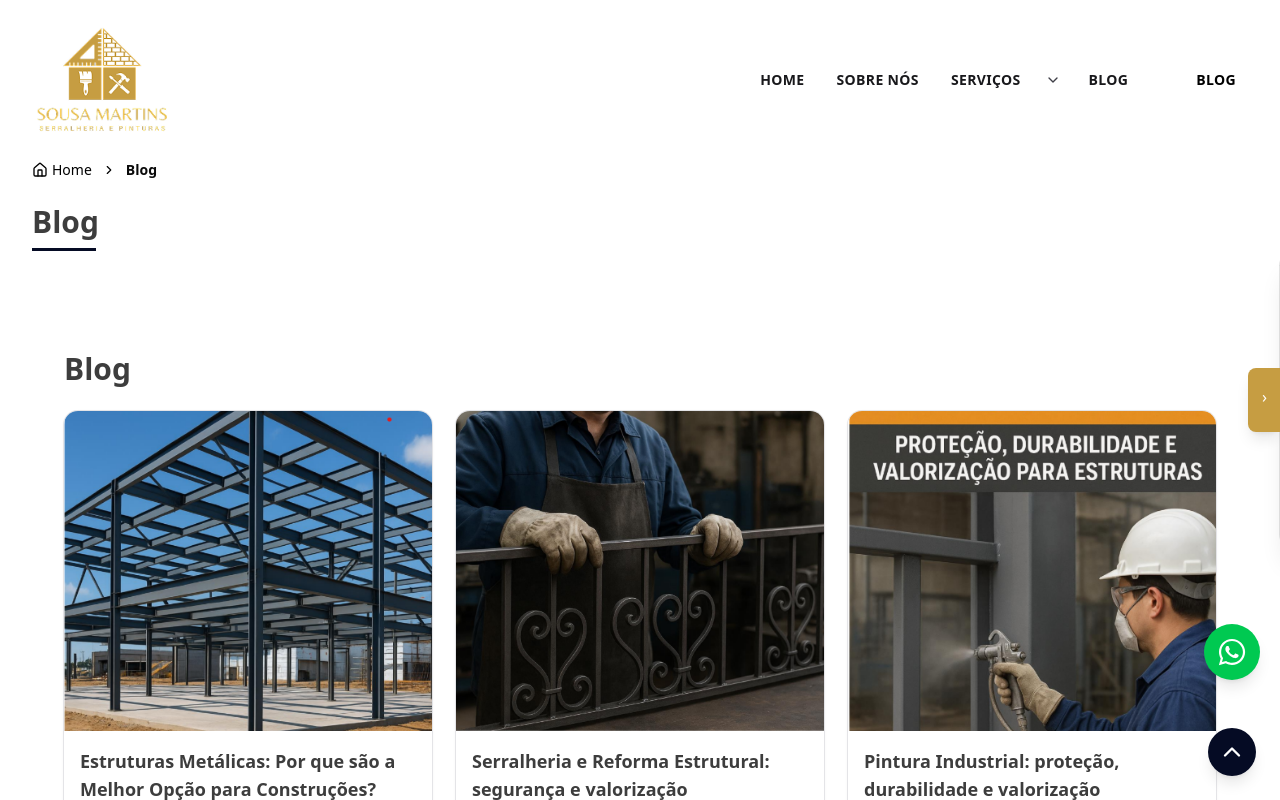
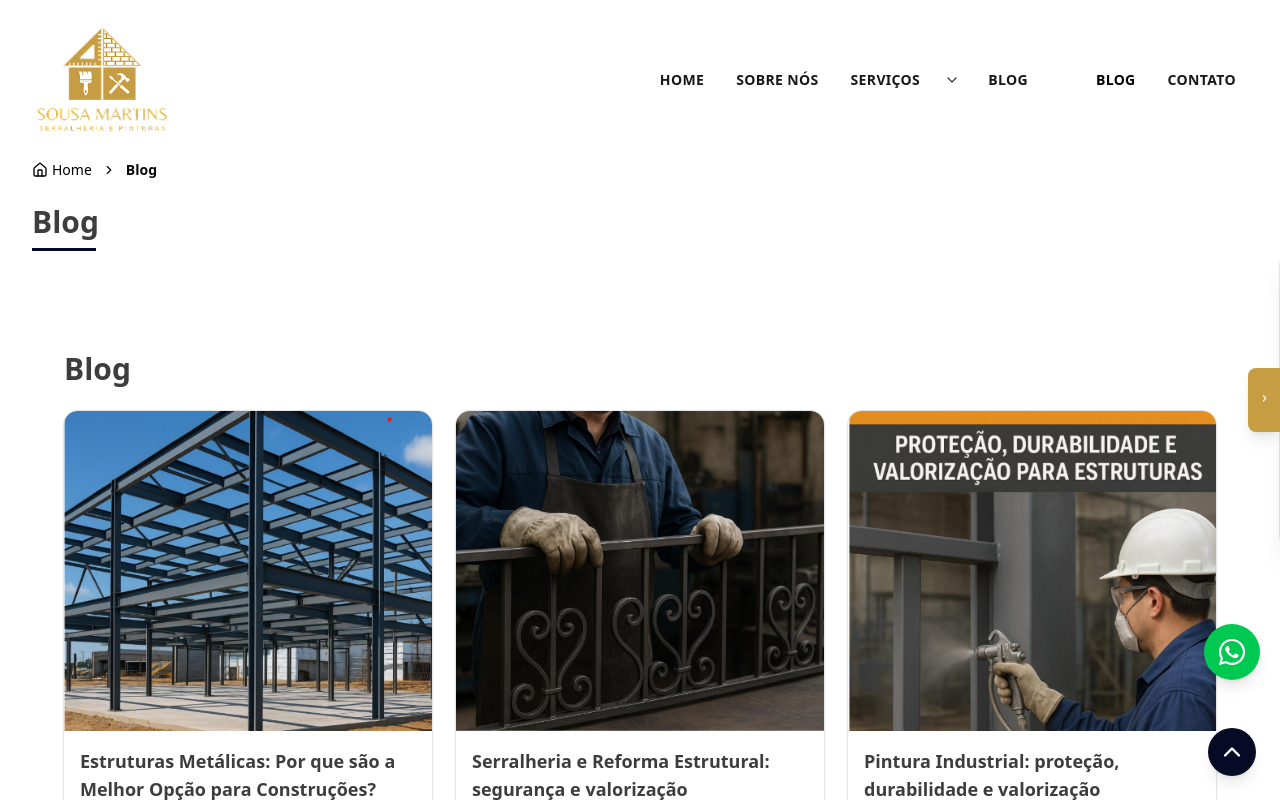
Before and after one commit to HeitorBMarini/souza-martins, a Next.js app: page /blog in a window 1280 px wide. Shown: the top 800 px of the page. Built offline with nearby package versions, Linux system fonts and the light colour scheme.

Commit message:
Ajuste Resend email e remoção comentários no codigo

```diff
--- a/src/app/api/contact/route.ts
+++ b/src/app/api/contact/route.ts
@@ -45,38 +45,36 @@ export async function POST(req: NextRequest) {
 
     const RESEND_API_KEY = process.env.RESEND_API_KEY;
     const to = process.env.CONTACT_TO!;
-    const from = process.env.CONTACT_FROM!;
+    const fromAddress = process.env.CONTACT_FROM!;
 
-    // Se faltar ENV em dev, simula sucesso
-    if (!RESEND_API_KEY || !to || !from) {
+    if (!RESEND_API_KEY || !to || !fromAddress) {
       console.warn("[/api/contact] ENV ausente. Simulando envio.", {
         hasKey: !!RESEND_API_KEY,
         to,
-        from,
+        fromAddress,
       });
       return Response.json({ ok: true, simulated: true });
     }
 
     const resend = new Resend(RESEND_API_KEY);
 
-    // Gera HTML do template React
     const html = await render(
       EmailTemplate({ name, email, phone, source, message }),
       { pretty: true }
     );
 
     const { data, error } = await resend.emails.send({
-      from,          // ex.: onboarding@resend.dev (teste) ou domínio verificado
-      to: [to],      // ex.: seu gmail
-      replyTo: email, // <- camelCase
+      from: `Souza Martins <${fromAddress}>`,
+      to: [to],
       subject: `Novo contato do site: ${name}`,
       html,
-      // text: `Nome: ${name}\nE-mail: ${email}\nTelefone: ${phone}\nFonte: ${source}\n\n${message}`,
+      // ⬇️ campo correto no SDK do Resend
+      replyTo: email,
     });
 
     if (error) {
       console.error("Resend error:", error);
-      return Response.json({ error: error.message || "Erro Resend" }, { status: 502 });
+      return Response.json({ error: (error as any).message || "Erro Resend" }, { status: 502 });
     }
 
     return Response.json({ ok: true, id: data?.id });
--- a/src/components/Banner.tsx
+++ b/src/components/Banner.tsx
@@ -5,7 +5,6 @@ import { Button } from "@/components/ui/button";
 
 export default function Banner() {
   return (
-    // 👇 hidden sm:block → esconde no mobile (<640px) e mostra no restante
     <section className="relative w-full min-h-[90vh] overflow-hidden hidden sm:block">
       {/* Vídeo de fundo */}
       <video
--- a/src/components/BlogRail.tsx
+++ b/src/components/BlogRail.tsx
@@ -10,7 +10,6 @@ export default function BlogRail() {
   const isBlog = pathname.startsWith("/blog");
   const [open, setOpen] = useState(false);
 
-  // fecha o painel quando trocar de rota
   useEffect(() => {
     setOpen(false);
   }, [pathname]);
@@ -23,7 +22,6 @@ export default function BlogRail() {
     []
   );
 
-  /* ----------------------------- DESKTOP (md+) ----------------------------- */
   return (
     <>
       <div
--- a/src/components/ButtonFixed.tsx
+++ b/src/components/ButtonFixed.tsx
@@ -17,7 +17,7 @@ export default function ButtonFixed() {
         shadow-lg
         hover:bg-zinc-300 transition
       "
-    >
+>
       <ChevronUp className="size-7" />
     </button>
   );
--- a/src/components/Header.tsx
+++ b/src/components/Header.tsx
@@ -68,7 +68,9 @@ function MobileCategory({
               key={s.slug}
               href={`/servicos/${category}/${s.slug}`}
               onClick={onNavigate}
-              className="block px-3 py-1.5 text-sm text-zinc-300 hover:text-white"
+              className="relative px-3 py-2 text-sm uppercase tracking-wide font-bold text-white hover:text-secondary
+    after:absolute after:bottom-0 after:left-0 after:h-[2px] after:w-0 after:bg-white
+    after:transition-all after:duration-300 after:content-[''] hover:after:w-full"
             >
               {s.label}
             </Link>
@@ -79,11 +81,10 @@ function MobileCategory({
   );
 }
 
-/* ---------- Header ---------- */
 export default function HeaderSecondary() {
   const pathname = usePathname();
   const [openMobile, setOpenMobile] = useState(false);
-  const [openMobileServices, setOpenMobileServices] = useState(false); // << dropdown Serviços mobile
+  const [openMobileServices, setOpenMobileServices] = useState(false);
   const [openMobileBlog, setOpenMobileBlog] = useState(false);
   const [scrolled, setScrolled] = useState(false);
 
@@ -262,6 +263,16 @@ export default function HeaderSecondary() {
             >
               {MAIN_LINKS[2].label}
             </Link>
+
+                <Link
+                  href="/contato"
+                  className=" relative px-3 py-2 text-sm uppercase tracking-wide font-bold text-white hover:text-secondary
+    after:absolute after:bottom-0 after:left-0 after:h-[2px] after:w-0 after:bg-white
+    after:transition-all after:duration-300 after:content-[''] hover:after:w-full"
+                >
+                  Contato
+                </Link>
+
           </nav>
 
           {/* Botão mobile */}
--- a/src/components/HeaderSecondary.tsx
+++ b/src/components/HeaderSecondary.tsx
@@ -283,7 +283,19 @@ export default function HeaderSecondary() {
               isActive={pathname === MAIN_LINKS[2].href}
               scrolled={scrolled}
             />
+             <Link
+                  href="/contato"
+                 className={`relative px-3 py-2 text-sm uppercase tracking-wide transition font-bold
+      ${scrolled ? "text-white hover:text-gray-300" : "text-zinc-900 hover:text-zinc-600"}
+      after:absolute after:bottom-0 after:left-0 after:h-[2px] after:w-0
+      ${scrolled ? "after:bg-white" : "after:bg-black"}
+      after:transition-all after:duration-300 after:content-[''] hover:after:w-full
+    `}
+                >
+                  Contato
+                </Link>
           </nav>
+
 
           {/* Mobile button */}
           <button
--- a/src/components/ServiceRail.tsx
+++ b/src/components/ServiceRail.tsx
@@ -9,11 +9,9 @@ import { SERVICE_CATEGORIES } from "@/data/services";
 export default function ServiceRail() {
   const pathname = usePathname();
 
-  // render só nas rotas de serviços
   const isServicos = pathname.startsWith("/servicos");
   const [open, setOpen] = useState(false);
 
-  // categoria atual pela URL (/servicos/[categoria]/...)
   const currentCategory = useMemo(() => {
     const segs = pathname.split("/").filter(Boolean); // ["servicos", "categoria", "slug?"]
     return segs[1] || "";
@@ -22,7 +20,6 @@ export default function ServiceRail() {
   const toggle = useCallback(() => setOpen((v) => !v), []);
   const close = useCallback(() => setOpen(false), []);
 
-  // estado de acordeão por categoria (abre a atual por padrão)
   const [expanded, setExpanded] = useState<Record<string, boolean>>({});
   const isExpanded = (cat: string) => expanded[cat] ?? (cat === currentCategory);
   const toggleCat = (cat: string) =>
@@ -133,7 +130,6 @@ export default function ServiceRail() {
           items-center justify-center
           transition-all duration-300
         `}
-        // quando aberto, o botão acompanha o drawer ficando colado
         style={{
           right: open ? "280px" : "0px",
         }}
```
